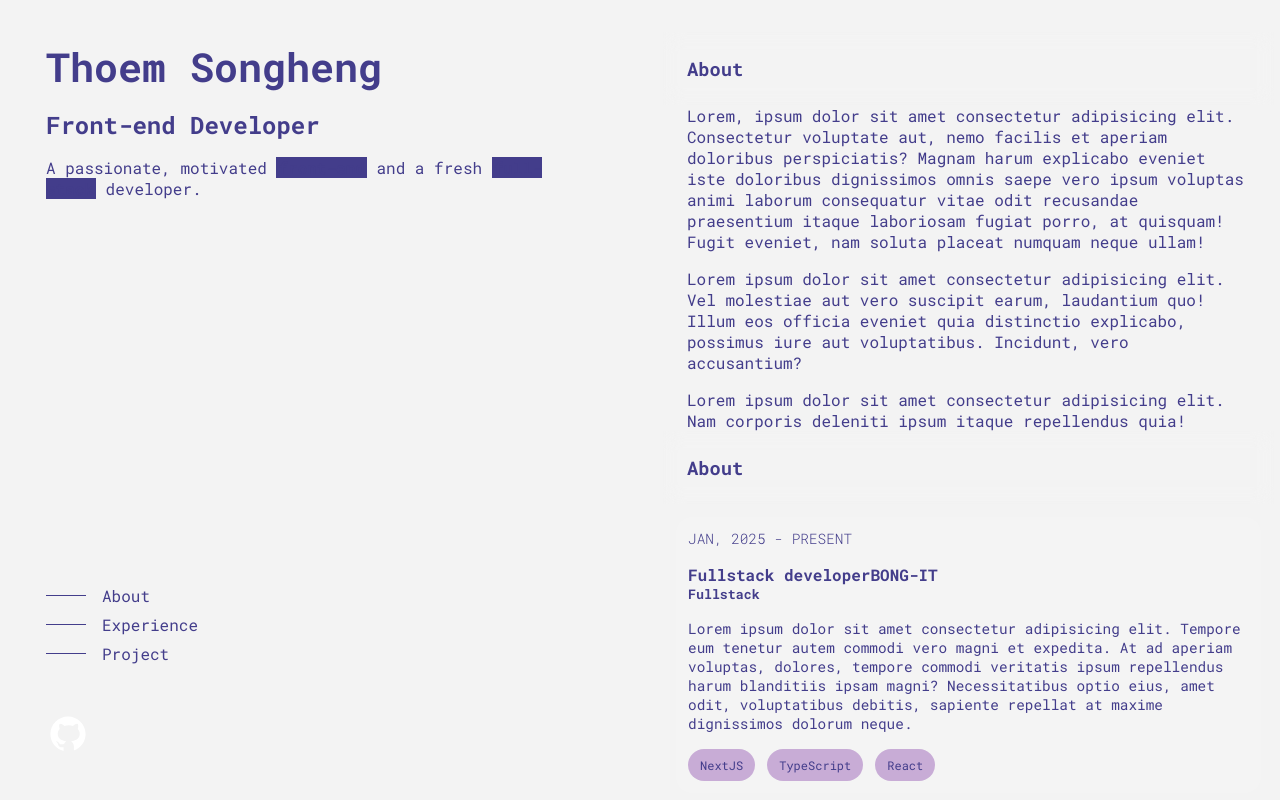
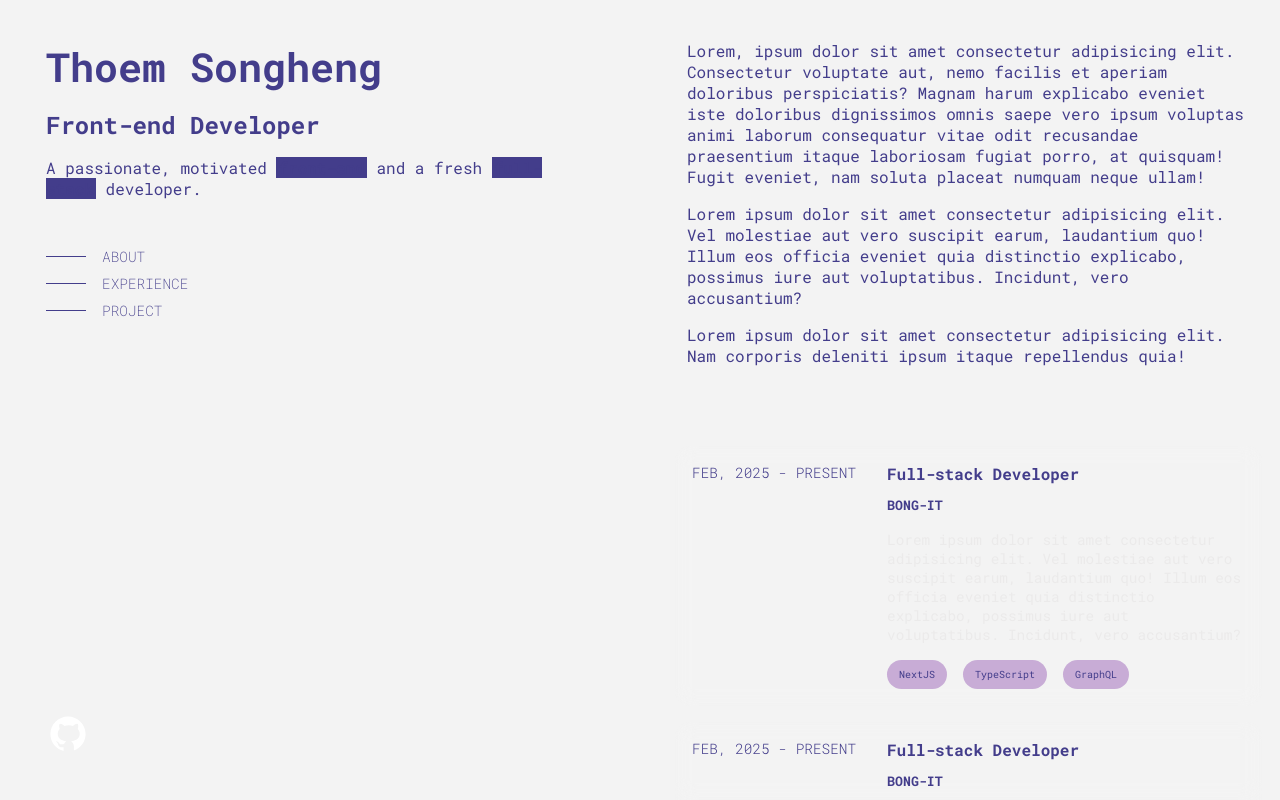
Before and after one commit to thoemsongheng/thoemsongheng, a Next.js app: page / in a window 1280 px wide. Built offline with nearby package versions, Linux system fonts and the light colour scheme.

Commit message:
fix: - card component - fix layout pending: - make link active - optimize seo - optimize components

```diff
--- a/src/app/globals.css
+++ b/src/app/globals.css
@@ -20,9 +20,6 @@ html,
 body {
   max-width: 100vw;
   overflow-x: hidden;
-}
-
-html {
   scroll-behavior: smooth;
 }
 
--- a/src/app/page.module.css
+++ b/src/app/page.module.css
@@ -1,6 +1,7 @@
 .page {
   min-height: 100svh;
   max-width: 1268px;
+
   padding: 32px 0px;
   margin-inline: auto;
 
@@ -12,10 +13,12 @@
 
 .navigation_section {
   height: fit-content;
+
+  padding: 0px 24px;
+
   display: grid;
   grid-template-rows: 1fr auto;
   gap: 48px;
-  padding: 0px 24px;
 }
 
 .hero_container {
@@ -29,8 +32,10 @@
 }
 
 .hero_container > p > span {
+  padding: 0 2px;
+
   background-color: var(--accent);
-  padding: 0 2px;
+
   font-weight: bold;
 }
 
@@ -48,11 +53,14 @@
   display: flex;
   align-items: center;
   gap: 16px;
+  font-size: 0.9rem;
+  font-weight: 200;
 }
 
 .decoration_bar {
   width: 40px;
   height: 0.4px;
+
   background-color: var(--foreground);
 
   transition: all ease-in-out 160ms;
@@ -63,7 +71,7 @@
 }
 
 .link:hover > span {
-  color: var(--foreground);
+  font-weight: 500;
 }
 
 .link:hover > .decoration_bar {
@@ -72,21 +80,23 @@
 }
 
 .contact_container {
-  align-self: flex-end;
   display: flex;
   gap: 16px;
+
+  align-self: flex-end;
 }
 
 .section_title {
   padding: 24px;
+
+  position: sticky;
+  top: 0;
+
   background-color: rgb(26, 0, 70) / 100%;
   backdrop-filter: blur(10px);
-  position: sticky;
-  top: 0;
 }
 
 .about_content {
-  padding: 0px 24px;
   display: flex;
   flex-direction: column;
   gap: 16px;
@@ -97,26 +107,48 @@
 }
 
 .experience_content > ol {
-    gap: 16px;
   display: flex;
   flex-direction: column;
+  justify-content: center;
+  align-items: center;
+  gap: 16px;
+}
+
+.about_content, .experience_content {
+  padding: 40px 24px;
+}
+
+.experience_content {
+  padding-inline: 12px;
 }
 
 @media (min-width: 1024px) {
   .page {
+    padding: 0px;
+    grid-template-columns: 1fr 1fr;
     gap: 46px;
-    grid-template-columns: 1fr 1fr;
   }
 
   .navigation_section {
+    height: calc(100vh - 80px);
+
     padding: 0px 40px;
-    height: calc(100vh - 80px);
+
+    position: sticky;
     top: 40px;
     bottom: 40px;
-    position: sticky;
+
+    grid-template-rows: 1fr 2fr 1fr;
   }
 
   .navigation_container {
+    height: 100%;
+
     display: block;
+    align-self: center;
+  }
+
+  .section_title {
+    display: none;
   }
 }
--- a/src/app/page.tsx
+++ b/src/app/page.tsx
@@ -1,3 +1,4 @@
+import Badge from "@/components/badge";
 import styles from "./page.module.css";
 import Card from "@/components/card";
 import Spotlight from "@/components/spotlight";
@@ -25,8 +26,8 @@ const Home = () => {
                 aria-describedby="link navigate to about's section."
                 data-active="true"
               >
-                <span className={styles.decoration_bar}></span>
-                <span>About</span>
+                <span className={styles.decoration_bar} />
+                <span>ABOUT</span>
               </a>
             </li>
 
@@ -34,11 +35,11 @@ const Home = () => {
               <a
                 className={styles.link}
                 href="#experience"
-                aria-describedby="link navigate to about's section."
+                aria-describedby="link navigate to experience's section."
                 data-active="true"
               >
-                <span className={styles.decoration_bar}></span>
-                <span>Experience</span>
+                <span className={styles.decoration_bar} />
+                <span>EXPERIENCE</span>
               </a>
             </li>
 
@@ -46,11 +47,11 @@ const Home = () => {
               <a
                 className={styles.link}
                 href="#project"
-                aria-describedby="link navigate to about's section."
+                aria-describedby="link navigate to project's section."
                 data-active="true"
               >
-                <span className={styles.decoration_bar}></span>
-                <span>Project</span>
+                <span className={styles.decoration_bar} />
+                <span>PROJECT</span>
               </a>
             </li>
           </ul>
@@ -80,7 +81,7 @@ const Home = () => {
       </header>
 
       <main>
-        <section id="about">
+        <section className={styles.about_section} id="about">
           <div className={styles.section_title}>
             <h3>About</h3>
           </div>
@@ -109,7 +110,7 @@ const Home = () => {
           </div>
         </section>
 
-        <section id="experience">
+        <section className={styles.experience_section} id="experience">
           <div className={styles.section_title}>
             <h3>About</h3>
           </div>
@@ -117,19 +118,63 @@ const Home = () => {
           <div className={styles.experience_content}>
             <ol>
               <li>
-                <Card />
+                <Card
+                  type="experience"
+                  title="FEB, 2025 - PRESENT"
+                  company="BONG-IT"
+                  role="Full-stack Developer"
+                  description=" Lorem ipsum dolor sit amet consectetur adipisicing elit. Vel
+                  molestiae aut vero suscipit earum, laudantium quo! Illum eos
+                  officia eveniet quia distinctio explicabo, possimus iure aut
+                  voluptatibus. Incidunt, vero accusantium?"
+                  footer={
+                    <>
+                      <Badge label="NextJS" />
+                      <Badge label="TypeScript" />
+                      <Badge label="GraphQL" />
+                    </>
+                  }
+                />
               </li>
 
               <li>
-                <Card />
+                <Card
+                  type="experience"
+                  title="FEB, 2025 - PRESENT"
+                  company="BONG-IT"
+                  role="Full-stack Developer"
+                  description=" Lorem ipsum dolor sit amet consectetur adipisicing elit. Vel
+                  molestiae aut vero suscipit earum, laudantium quo! Illum eos
+                  officia eveniet quia distinctio explicabo, possimus iure aut
+                  voluptatibus. Incidunt, vero accusantium?"
+                  footer={
+                    <>
+                      <Badge label="NextJS" />
+                      <Badge label="TypeScript" />
+                      <Badge label="GraphQL" />
+                    </>
+                  }
+                />
               </li>
 
               <li>
-                <Card />
-              </li>
-
-              <li>
-                <Card />
+                <Card
+                  type="experience"
+                  title="2021 - 2023"
+                  company="L192, Mediaload and Little Digital"
+                  role="IT ASSISTANT AND SUPPORT"
+                  description={`Lorem ipsum dolor sit amet consectetur adipisicing elit. Vel
+                  molestiae aut vero suscipit earum, laudantium quo! Illum eos
+                  officia eveniet quia distinctio explicabo, possimus iure aut
+                  voluptatibus. Incidunt, vero accusantium?`}
+                  footer={
+                    <>
+                      <Badge label="NextJS" />
+                      <Badge label="TypeScript" />
+                      <Badge label="GraphQL" />
+                    </>
+                  }
+                />
               </li>
             </ol>
           </div>
--- a/src/components/badge/badge.module.css
+++ b/src/components/badge/badge.module.css
@@ -3,7 +3,9 @@
   padding: 8px 12px;
   border-radius: 25px;
   background-color: var(--highlight);
+  font-size: x-small;
+}
 
-  font-size: smaller;
-  cursor: default;
+.badge:hover {
+  font-weight: bold;
 }
--- a/src/components/card/card.module.css
+++ b/src/components/card/card.module.css
@@ -1,29 +1,22 @@
 .card_container {
-  background-color: rgba(250, 248, 255, 0.10);
-  padding: 12px;
+  padding: 16px;
+
+  display: grid;
+  grid-template-rows: 1fr;
+  gap: 16px;
+
+  background-color: rgba(250, 248, 255, 0.1);
+  backdrop-filter: blur(10px);
+
   border-radius: 16px;
-  display: grid;
-  gap: 16px;
-  margin: 1px;
+  border: 1px solid rgba(255, 255, 255, 0.096);
+
   position: relative;
-}
+  box-sizing: border-box;
 
-.card_border {
-  width: calc(100% + 2px);
-  height: calc(100% + 2px);
+  transition: background-color 160ms ease, border-color 120ms ease;
 
-  position: absolute;
-  top: 50%;
-  left: 50%;
-  transform: translate(-50%, -50%);
-  border-radius: 16px;
-  z-index: -1;
-}
-
-.card_border::before {
-  content: "";
-  width: 400px;
-  background: radial-gradient(400px circle at var(--mouse-x) var(--mouse-y));
+  cursor: pointer;
 }
 
 .card_header {
@@ -33,17 +26,37 @@
 
 .card_content {
   display: grid;
-  grid-template-rows: auto auto 1fr;
+  grid-template-rows: auto;
   gap: 16px;
   font-size: 0.9rem;
 }
 
 .card_title {
   font-size: 1rem;
+  display: flex;
+  flex-direction: column;
+  gap: 12px;
   font-weight: 400;
+}
+
+.card_description > p {
+  color: rgb(235, 234, 234);
 }
 
 .card_footer {
   display: flex;
-  gap: 12px;
+  gap: 16px;
 }
+
+@media (min-width: 1024px) {
+  .card_container {
+    grid-template-columns: 1fr 2fr;
+    border: 1px solid transparent;
+    background-color: transparent;
+  }
+
+  .card_container:hover {
+    background-color: rgba(250, 248, 255, 0.1);
+    border-color: rgba(255, 255, 255, 0.096)
+  }
+}
--- a/src/components/card/index.tsx
+++ b/src/components/card/index.tsx
@@ -1,63 +1,33 @@
-"use client";
-
-import { useEffect, useRef } from "react";
-import Badge from "../badge";
+import { ReactElement } from "react";
 import styles from "./card.module.css";
 
-const Card = () => {
-  const ref = useRef<HTMLDivElement>(null);
+interface CardProps {
+  type: "project" | "experience";
+  title?: string;
+  company?: string;
+  role?: string;
+  description?: string;
+  footer?: ReactElement;
+  image?: ReactElement;
+}
 
-  useEffect(() => {
-    const handleMouseMove = (event: MouseEvent) => {
-      const cardBorder = ref.current;
-
-      const x = event?.clientX;
-      const y = event?.clientY;
-
-      if (ref.current) {
-        ref.current.style.setProperty("--mouse-x", `${x ?? 0}px`);
-        ref.current.style.setProperty("--mouse-y", `${y ?? 0}px`);
-      }
-    };
-
-    window.addEventListener("mousemove", handleMouseMove);
-
-    return () => window.removeEventListener("mousemove", handleMouseMove);
-  }, [ref?.current]);
-
+const Card = (props: CardProps) => {
   return (
     <div className={styles.card_container}>
       <div className={styles.card_header}>
-        <p>JAN, 2025 - PRESENT</p>
+        {props.type === "experience" ? <p>{props.title}</p> : props.image}
       </div>
 
       <div className={styles.card_content}>
         <div className={styles.card_title}>
-          <h4>
-            Fullstack developer
-            <span>BONG-IT</span>
-          </h4>
-
-          <h5>Fullstack</h5>
+          <h4>{props.role}</h4>
+          <h5>{props.company}</h5>
         </div>
         <div className={styles.card_description}>
-          <p>
-            Lorem ipsum dolor sit amet consectetur adipisicing elit. Tempore eum
-            tenetur autem commodi vero magni et expedita. At ad aperiam
-            voluptas, dolores, tempore commodi veritatis ipsum repellendus harum
-            blanditiis ipsam magni? Necessitatibus optio eius, amet odit,
-            voluptatibus debitis, sapiente repellat at maxime dignissimos
-            dolorum neque.
-          </p>
+          <p>{props.description}</p>
         </div>
-        <div className={styles.card_footer}>
-          <Badge label="NextJS" />
-          <Badge label="TypeScript" />
-          <Badge label="React" />
-        </div>
+        <div className={styles.card_footer}>{props.footer}</div>
       </div>
-
-      <div className={styles.card_border} ref={ref} />
     </div>
   );
 };
```
